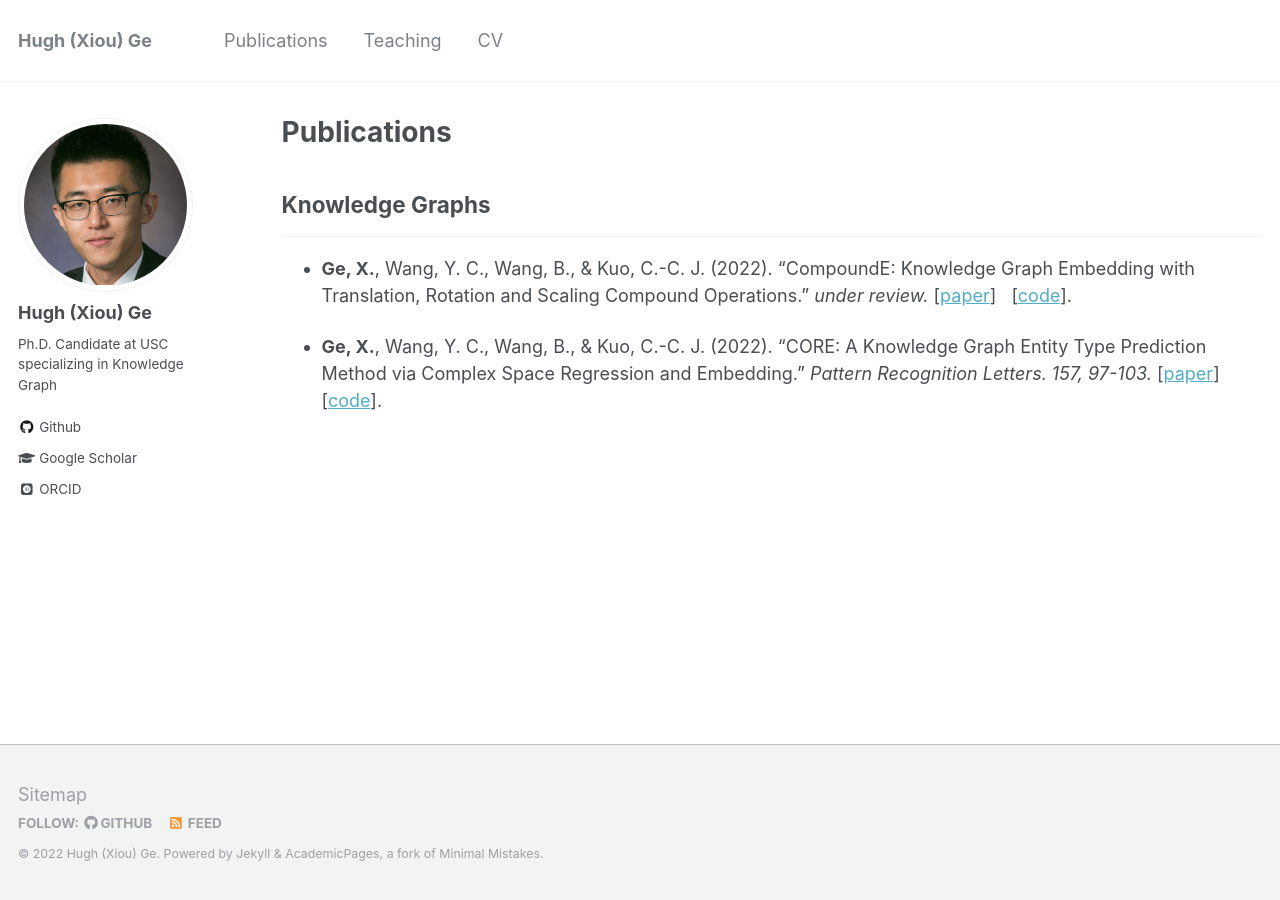
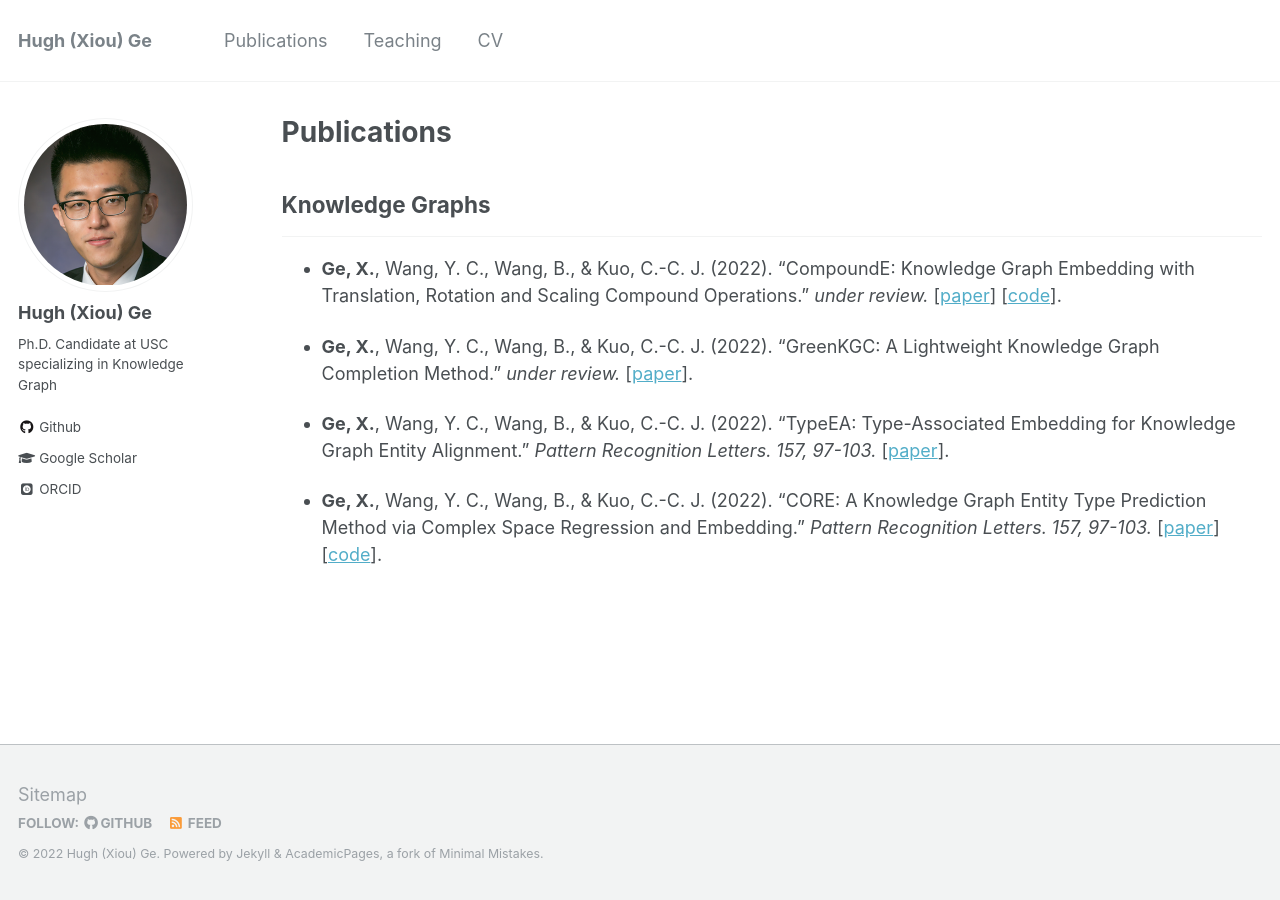
Before and after one commit to hughxiouge/hughxiouge.github.io, a Jekyll site: the page built from _pages/publications.md, in a window 1280 px wide. Built offline with Jekyll 4.4.1, drawn with Linux system fonts in a browser that asks for light colours; some web fonts are replaced.

Commit message:
publication change

```diff
--- a/_pages/publications.md
+++ b/_pages/publications.md
@@ -8,6 +8,10 @@ author_profile: true
 ## Knowledge Graphs
 ___
 
-* **Ge, X.**, Wang, Y. C., Wang, B., & Kuo, C.-C. J. (2022). "CompoundE: Knowledge Graph Embedding with Translation, Rotation and Scaling Compound Operations." <i> under review. </i> [<a href="https://arxiv.org/abs/2207.05324">paper</a>] &nbsp; [<a href="https://arxiv.org/abs/2207.05324">code</a>].
+* **Ge, X.**, Wang, Y. C., Wang, B., & Kuo, C.-C. J. (2022). "CompoundE: Knowledge Graph Embedding with Translation, Rotation and Scaling Compound Operations." <i> under review. </i> [<a href="https://arxiv.org/abs/2207.05324">paper</a>] [<a href="https://arxiv.org/abs/2207.05324">code</a>].
 
-* **Ge, X.**, Wang, Y. C., Wang, B., & Kuo, C.-C. J. (2022). "CORE: A Knowledge Graph Entity Type Prediction Method via Complex Space Regression and Embedding." <i> Pattern Recognition Letters. 157, 97-103.</i> [<a href="https://www.sciencedirect.com/science/article/abs/pii/S0167865522000897">paper</a>] &nbsp; [<a href="https://arxiv.org/abs/2207.05324">code</a>].
+* **Ge, X.**, Wang, Y. C., Wang, B., & Kuo, C.-C. J. (2022). "GreenKGC: A Lightweight Knowledge Graph Completion Method." <i> under review. </i> [<a href="https://arxiv.org/abs/2208.09137">paper</a>].
+
+* **Ge, X.**, Wang, Y. C., Wang, B., & Kuo, C.-C. J. (2022). "TypeEA: Type-Associated Embedding for Knowledge Graph Entity Alignment." <i> Pattern Recognition Letters. 157, 97-103.</i> [<a href="https://hughxiouge.github.io/files/TypeEA.pdf">paper</a>].
+
+* **Ge, X.**, Wang, Y. C., Wang, B., & Kuo, C.-C. J. (2022). "CORE: A Knowledge Graph Entity Type Prediction Method via Complex Space Regression and Embedding." <i> Pattern Recognition Letters. 157, 97-103.</i> [<a href="https://www.sciencedirect.com/science/article/abs/pii/S0167865522000897">paper</a>] [<a href="https://arxiv.org/abs/2207.05324">code</a>].
```
Also changed, not shown: 4 other files.
